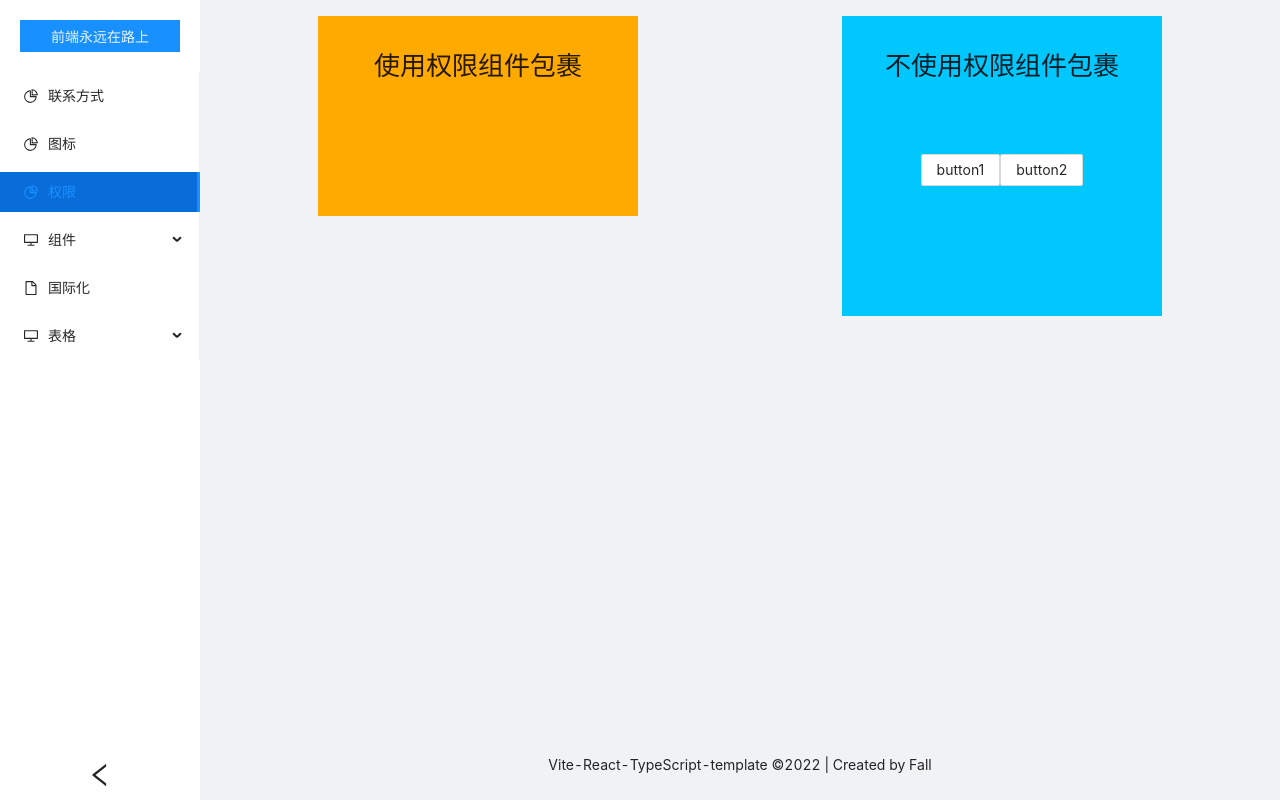
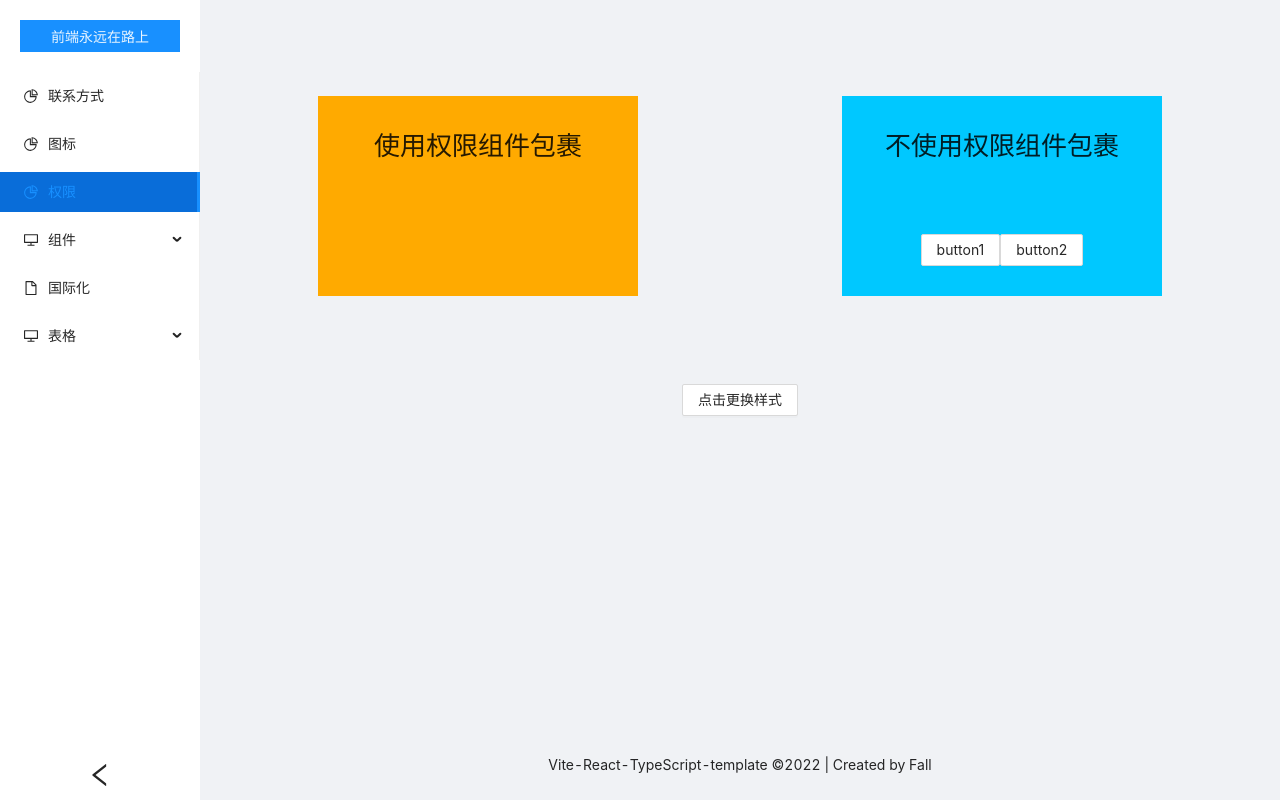
Before and after one commit to fall-zhang/vite-typescript-react-template, a React (Vite) app: page /auth in a window 1280 px wide. Built offline with nearby package versions, Linux system fonts and the light colour scheme; sample sign-in values are in the browser's storage.

Commit message:
剔除无用路由界面

```diff
--- a/src/layouts/general-layout.tsx
+++ b/src/layouts/general-layout.tsx
@@ -4,19 +4,30 @@
   N |  Content
   U |
 */
-import React from 'react'
+import React, { useState } from 'react'
 
 import Menu from './menus'
 import { Layout } from 'antd'
+const { Sider, Content, Footer } = Layout
 const MainPage: React.FC = ({ children }) => {
+  const [collapsed, setCollapsed] = useState<boolean>(false)
   return (<>
     <Layout style={{ minHeight: '100vh', width: '100%' }}>
-      <Menu />
+      <Sider
+        collapsible
+        theme='light'
+        collapsed={collapsed}
+        onCollapse={(isOpen) => setCollapsed(isOpen)}
+      >
+        <Menu />
+      </Sider>
       <Layout className="site-layout">
-        <Layout.Content style={{ margin: '16px 16px',overflow:'auto' }}>{children}</Layout.Content>
-        <Layout.Footer style={{ textAlign: 'center' }}>
+        <Content style={{ margin: '16px 16px', overflow: 'auto' }}>
+          {children}
+        </Content>
+        <Footer style={{ textAlign: 'center' }}>
           Vite-React-TypeScript-template ©2022 <span>|</span> Created by Fall
-        </Layout.Footer>
+        </Footer>
       </Layout>
     </Layout>
   </>)
--- a/src/layouts/menus/index.tsx
+++ b/src/layouts/menus/index.tsx
@@ -1,6 +1,6 @@
-import React, { useState } from 'react'
+import React from 'react'
 import styles from './index.module.less'
-import { Layout, Menu, Tooltip } from 'antd'
+import { Menu, Tooltip } from 'antd'
 import { Link, useLocation, } from 'react-router-dom'
 import {
   DesktopOutlined,
@@ -9,18 +9,11 @@ import {
 } from '@ant-design/icons'
 import { formatMessage } from '@/core/locales'
 
-const { Sider } = Layout
 const HomePage: React.FC = () => {
   // 收缩侧边栏
   const message = formatMessage({ id: 'frontEnd' })
-  const [collapsed, setCollapsed] = useState<boolean>(false)
   return (
-    <Sider
-      collapsible
-      theme='light'
-      collapsed={collapsed}
-      onCollapse={(isOpen) => setCollapsed(isOpen)}
-    >
+    <>
       <Tooltip placement="right" title={message}>
         <div className={styles.title}>{message}</div>
       </Tooltip>
@@ -59,7 +52,7 @@ const HomePage: React.FC = () => {
           </Menu.Item>
         </Menu.SubMenu>
       </Menu>
-    </Sider>
+    </>
   )
 }
 
--- a/src/pages/auth/index.module.less
+++ b/src/pages/auth/index.module.less
@@ -1,20 +1,25 @@
 .auth {
   display: flex;
   justify-content: space-around;
-  margin-top: 100px;
-  height: 100%;
+  margin: 80px 0;
+}
+
+.authContent {
+  height: 200px;
+  width: 320px;
 }
 
 .noAuth {
-  height: 200px;
-  width: 320px;
   line-height: 100px;
   background-color: #fa0;
 }
 
-.hasAuth {
-  height: 300px;
-  width: 320px;
+.grayAuth {
+  line-height: 100px;
+  background-color: #616161;
+}
+
+.noneAuth {
   line-height: 100px;
   background-color: #00c8ff;
 }
--- a/src/pages/auth/index.tsx
+++ b/src/pages/auth/index.tsx
@@ -1,23 +1,34 @@
-import React from 'react'
+import React, { useState } from 'react'
 import { Button } from 'antd'
+import classNames from 'classnames'
 import styles from './index.module.less'
 import { AuthContainer } from '@/core/roots'
-
 const AuthPage: React.FC = () => {
+  const [state, setState] = useState(true)
+  function toggleState() {
+    setState(!state)
+  }
   return (
-    <div style={{ display: 'flex', justifyContent: 'space-around', alignContent: 'center', }}>
-      <div className={styles.noAuth}>
+    <>
+      <div className={styles.auth}>
+        <div className={classNames(styles.authContent, { [styles.noAuth]: state, [styles.grayAuth]: !state })}>
           <span>使用权限组件包裹</span>
           <AuthContainer token='addAuth'>
             <Button >Hello world</Button>
           </AuthContainer>
         </div>
-      <div className={styles.hasAuth}>
+        <div className={classNames(styles.authContent, { [styles.noneAuth]: state, [styles.grayAuth]: !state })}>
           <div>不使用权限组件包裹</div>
           <Button>button1</Button>
           <Button>button2</Button>
         </div>
       </div>
+      <div>
+        <div>
+          <Button onClick={() => toggleState()}>点击更换样式</Button>
+        </div>
+      </div>
+    </>
   )
 }
 
--- a/src/pages/publicComponents/index.tsx
+++ /dev/null
@@ -1,8 +0,0 @@
-import React, { useState } from 'react'
-import styles from './index.module.less'
-
-const PublicPage: React.FC = ({ children }) => {
-  return <div>我是公共组件</div>
-}
-
-export default PublicPage
--- a/src/router/index.tsx
+++ b/src/router/index.tsx
@@ -5,7 +5,7 @@ import HomePage from '@/layouts'
 
 import LoginPage from '@/pages/login'
 import DocPage from '@/pages/contact'
-import PublicPage from '@/pages/publicComponents'
+// import PublicPage from '@/pages/publicComponents'
 import CustomPage from '@/pages/testPlugin'
 import LocalePage from '@/pages/locales'
 import IconPage from '@/pages/icon'
@@ -26,8 +26,7 @@ const RouterPage: React.FC = () => {
           render={() => (
             <HomePage>
               <Switch>
-                <PrivateRoute path="/doc" exact component={DocPage} />
-                <PrivateRoute path="/home" component={PublicPage} />
+                <PrivateRoute path="/contact" exact component={DocPage} />
                 <PrivateRoute path="/custom" component={CustomPage} />
                 <PrivateRoute path="/locale" component={LocalePage} />
                 <PrivateRoute path="/icon" component={IconPage} />
@@ -35,7 +34,7 @@ const RouterPage: React.FC = () => {
                 <PrivateRoute path="/table/edit" component={TableEdit} />
                 <PrivateRoute path="/table/drag" component={TableDrag} />
                 <PrivateRoute path="/auth" component={AuthPage} />
-                <Redirect to="/home" />
+                <Redirect to="/contact" />
               </Switch>
             </HomePage>
           )}
```
Also changed, not shown: src/pages/contact/index.tsx (+4 -4 lines), src/pages/publicComponents/index.module.less (deleted, +0 -12 lines). Lines whose indentation alone changed are shown as unchanged.
